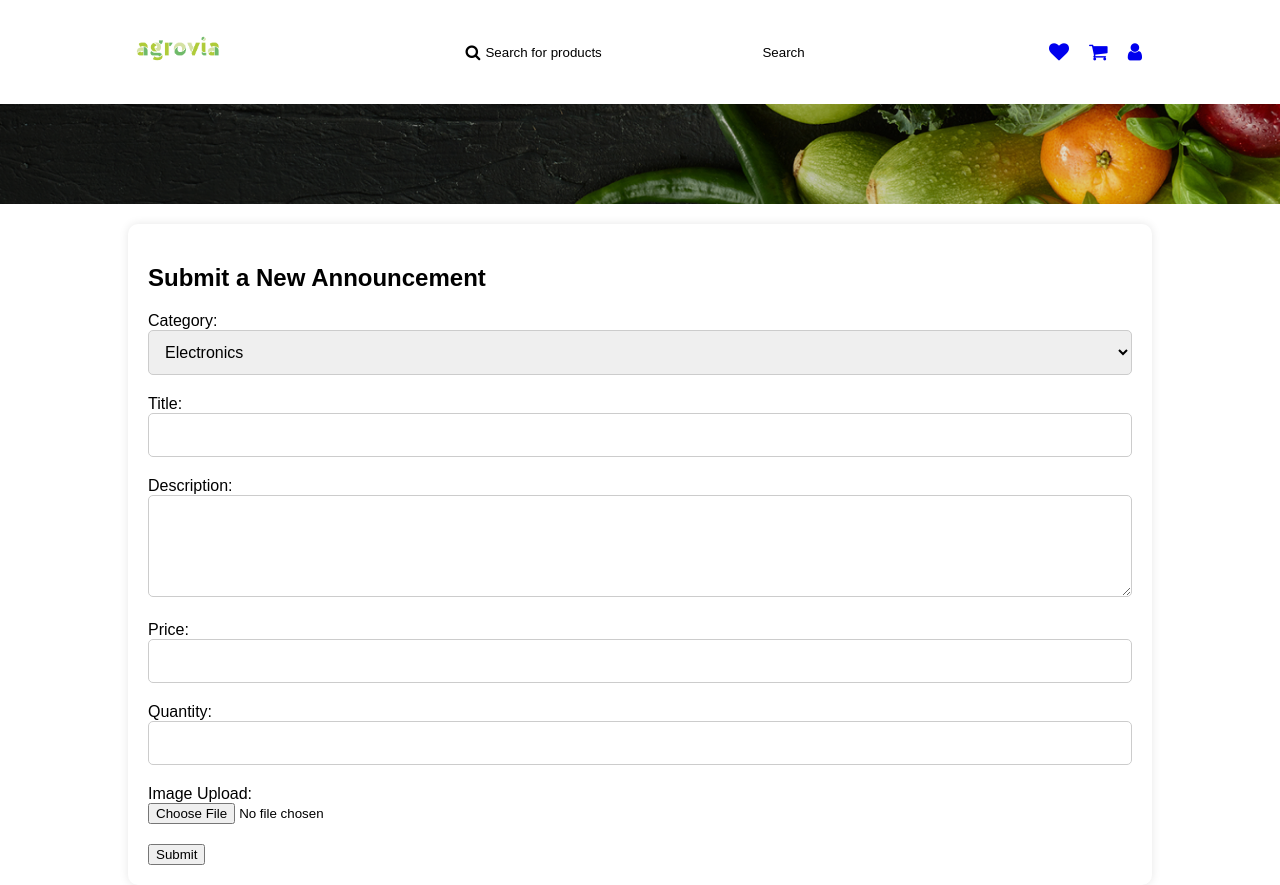
After one commit to zestones/biocommerce, a PHP site: page /create-announce.php in a window 1280 px wide. The commit adds this page. Run offline with PHP 8.4, Linux system fonts and the light colour scheme; data comes from the database, SQL or seed files in the repository; both versions use the stored data as it was after the commit.

```diff
--- /dev/null
+++ b/src/pages/create-announce.php
@@ -0,0 +1,95 @@
+<!DOCTYPE html>
+<html lang="en">
+
+<head>
+    <meta charset="UTF-8">
+    <meta name="viewport" content="width=device-width, initial-scale=1.0">
+    <title>Agrovia - Home</title>
+
+    <script src="../../scripts/theme.js"></script>
+
+    <link rel="stylesheet" href="../../styles/create-announce.css" onload="load_theme()">
+    <link rel="stylesheet" href="../../styles/main-header.css">
+    <link rel="stylesheet" href="https://cdnjs.cloudflare.com/ajax/libs/font-awesome/4.7.0/css/font-awesome.min.css">
+</head>
+
+<body>
+    <header>
+        <a href="../pages/home.php"><img src="../../assets/logo/agrovia-green.png" alt="logo"></a>
+        <div class="search-bar">
+            <span>
+                <i class="fa fa-search"></i>
+                <input type="text" name="search" id="search" placeholder="Search for products"
+                    onkeydown="if(event.keyCode === 13) search()">
+            </span>
+            </span>
+
+            <button onclick="search()">Search</button>
+        </div>
+
+        <!-- wishlist/cart/user -->
+        <div class="user">
+            <a href="../../pages/user/wishlist.html">
+                <i class="fa fa-heart"></i>
+            </a>
+
+            <a href="../../pages/user/cart.html">
+                <i class="fa fa-shopping-cart"></i>
+            </a>
+
+            <a href="../../pages/user/user.html">
+                <i class="fa fa-user"></i>
+            </a>
+        </div>
+    </header>
+
+    <div class="separator-background"></div>
+
+    <section class="submit-announce-section">
+        <h2>Submit a New Announcement</h2>
+        <form id="submit-announce-form" enctype="multipart/form-data" action="../php/submit-announce.php" method="POST">
+
+            <div class="form-group">
+                <label for="category">Category:</label>
+                <select name="category" id="category">
+                    <?php
+                    require "../php/category.php";
+                    $categories = get_all_categories();
+                    foreach ($categories as $category) {
+                        echo '<option value="' . $category['id'] . '">' . $category['name'] . '</option>';
+                    }
+                    ?>
+                </select>
+            </div>
+
+            <div class="form-group">
+                <label for="title">Title:</label>
+                <input type="text" name="title" id="title" required>
+            </div>
+
+            <div class="form-group">
+                <label for="description">Description:</label>
+                <textarea name="description" id="description" rows="4" required></textarea>
+            </div>
+
+            <div class="form-group">
+                <label for="price">Price:</label>
+                <input type="number" name="price" id="price" step="0.01" required>
+            </div>
+
+            <div class="form-group">
+                <label for="quantity">Quantity:</label>
+                <input type="number" name="quantity" id="quantity" required>
+            </div>
+
+            <div class="form-group">
+                <label for="image-upload">Image Upload:</label>
+                <input type="file" name="image-upload" id="image-upload" accept="image/*" max-size="1048576">
+            </div>
+
+            <button type="submit">Submit</button>
+        </form>
+    </section>
+</body>
+
+</html>
--- a/src/pages/home.php
+++ b/src/pages/home.php
@@ -47,7 +47,7 @@
 
     <div class="container-options">
         <span class="create-announce">
-            <a href="../pages/create-announce.html" class="create-announce-btn" onclick="createAnnounce()">
+            <a href="../pages/create-announce.php" class="create-announce-btn" onclick="createAnnounce()">
                 Create Announce <i class="fa fa-plus"></i>
             </a>
         </span>
--- /dev/null
+++ b/src/styles/create-announce.css
@@ -0,0 +1,64 @@
+@import url("./global.css");
+
+.submit-announce-section {
+  margin-top: 120px;
+  padding: 20px;
+  border-radius: 10px;
+  box-shadow: 0 0 10px rgba(0, 0, 0, 0.1);
+}
+
+.submit-announce-section h2 {
+  margin-bottom: 20px;
+  font-size: 24px;
+  color: var(--text);
+}
+
+.form-group {
+  margin-bottom: 20px;
+}
+
+.form-group label {
+  display: block;
+  font-size: 16px;
+  font-weight: 500;
+  color: var(--text);
+}
+
+.form-group input[type="text"],
+.form-group input[type="number"],
+.form-group textarea,
+.form-group select {
+  width: 100%;
+  padding: 12px;
+  border: 1px solid #ccc;
+  border-radius: 5px;
+  font-size: 16px;
+  color: var(--text);
+  transition: border-color 0.3s ease;
+}
+
+.form-group input[type="text"]:focus,
+.form-group input[type="number"]:focus,
+.form-group textarea:focus,
+.form-group select:focus {
+  border-color: #007bff;
+}
+
+.form-group textarea {
+  resize: vertical;
+}
+
+.form-group button[type="submit"] {
+  padding: 12px 20px;
+  background-color: #007bff;
+  color: #fff;
+  border: none;
+  border-radius: 5px;
+  font-size: 16px;
+  cursor: pointer;
+  transition: background-color 0.3s ease;
+}
+
+.form-group button[type="submit"]:hover {
+  background-color: #0056b3;
+}
```
Also changed, not shown: src/pages/create-announce.html (deleted, +0 -50 lines), src/php/submit-announce.php (added, +65 -0 lines), src/database/agrovia_database.db, src/public/salade.png (added).
